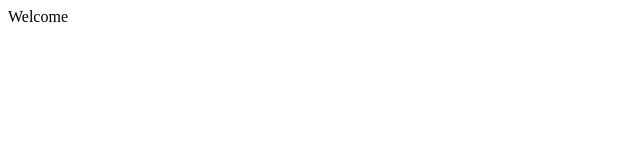
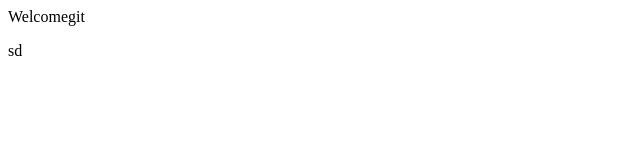
Before and after one commit to IshikaSahu1/localRepo, a plain HTML site: page index.html in a window 1280 px wide. Shown: the full height of the page, 0-640 px from the left. Drawn offline with Linux system fonts and the light colour scheme.

Commit message:
add one line

```diff
--- a/index.html
+++ b/index.html
@@ -1 +1,2 @@
-<p>Welcome</p>
+<p>Welcomegit </p>
+<p>sd</p>
```
